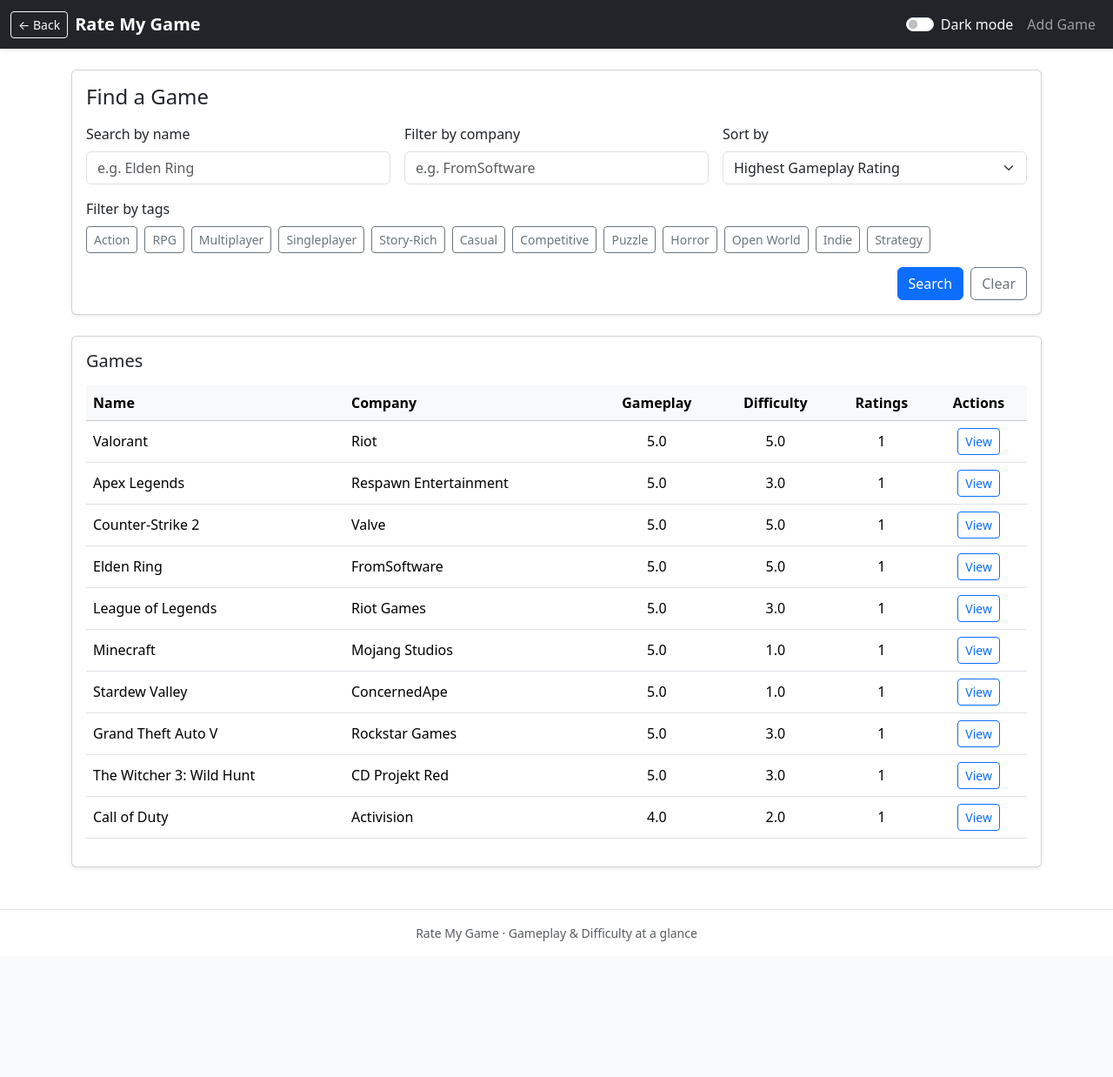
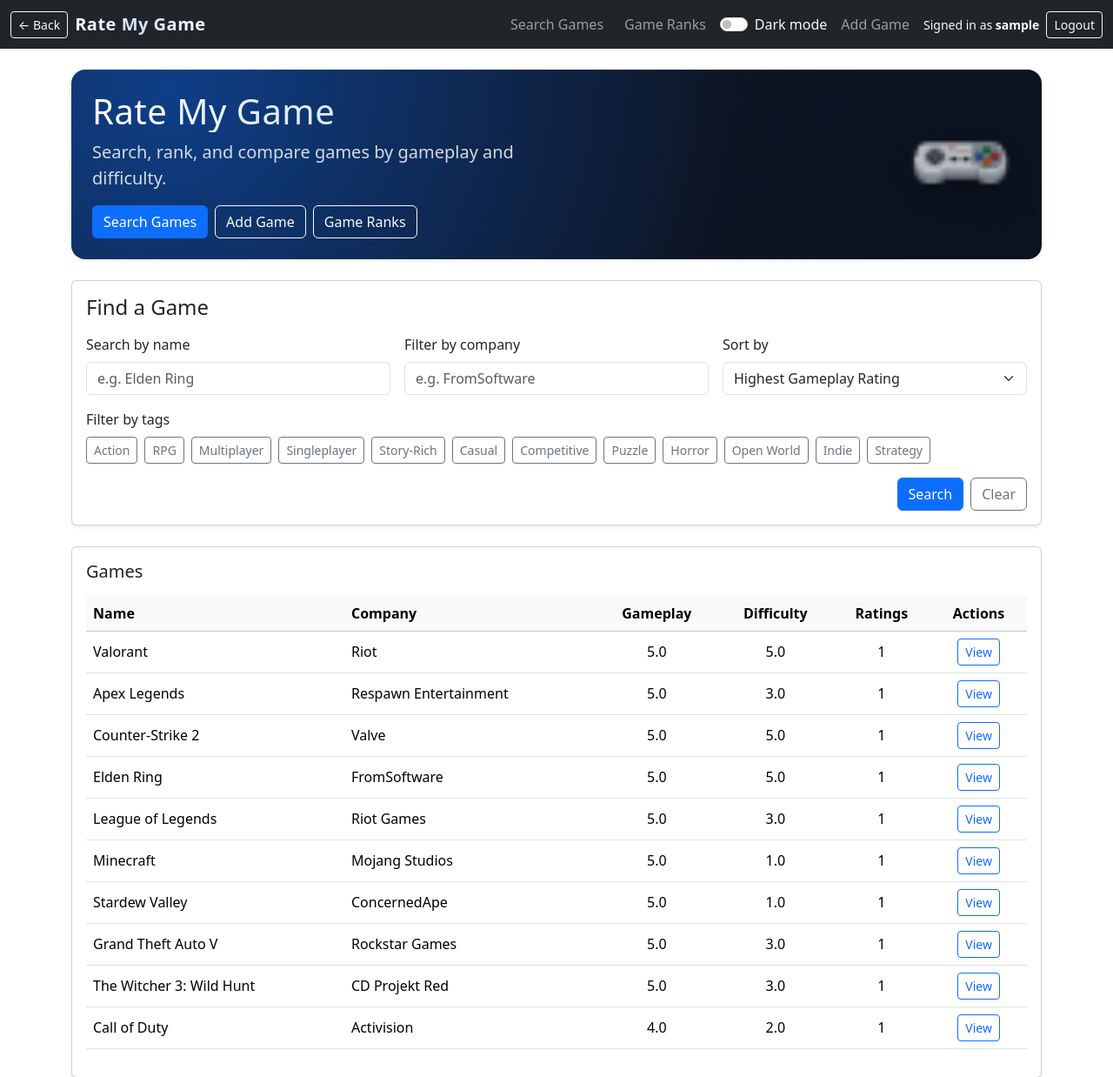
Before and after one commit to shanspal/Agile-Development-Project, a Flask app: page / in a window 1280 px wide. Shown: the top 1238 px of the page at 87% size. Before the commit the page ends 1082 px from the top, so only its background shows below. Run offline with Flask 3, Linux system fonts and the light colour scheme; a user stored in the database is signed in; tables that the repository leaves empty hold one stand-in row (values such as "Sample post"); parts of the project's set-up code (start-up, migrations or seed data) failed here and were passed over.

Commit message:
Fix app startup homepage and ranks styling

```diff
--- a/rate_my_game/__init__.py
+++ b/rate_my_game/__init__.py
@@ -8,7 +8,7 @@
     app.config["SQLALCHEMY_TRACK_MODIFICATIONS"] = False
     app.config["SECRET_KEY"] = "dev-secret-key"
 
-    if test_config is None:
+    if test_config is not None:
         app.config.update(test_config)
 
     db.init_app(app)
--- a/rate_my_game/models.py
+++ b/rate_my_game/models.py
@@ -60,3 +60,11 @@
     game_id = db.Column(db.Integer, db.ForeignKey("games.id"), nullable=False)
     tag_name = db.Column(db.String(50), nullable=False)
     count = db.Column(db.Integer, default=0, nullable=False)
+
+class User(db.Model):
+    __tablename__ = "users"
+
+    id = db.Column(db.Integer, primary_key=True)
+    username = db.Column(db.String(80), nullable=False, unique=True)
+    email = db.Column(db.String(255), nullable=False, unique=True)
+    password_hash = db.Column(db.String(255), nullable=False)
--- a/rate_my_game/static/css/style.css
+++ b/rate_my_game/static/css/style.css
@@ -5,6 +5,49 @@
     BlinkMacSystemFont,
     "Segoe UI",
     sans-serif;
+}
+
+html[data-bs-theme="dark"] {
+  --bs-body-bg: #161616;
+  --bs-secondary-bg: #171a21;
+}
+
+.brand-title {
+  letter-spacing: 0.5px;
+  background: linear-gradient(90deg, #ffffff, #cfe0ff, #ffffff);
+  -webkit-background-clip: text;
+  background-clip: text;
+  color: transparent;
+}
+
+.rmg-hero {
+  border-radius: 1rem;
+  overflow: hidden;
+  background:
+    radial-gradient(
+      1200px circle at 10% 10%,
+      rgba(13, 110, 253, 0.45),
+      transparent 55%
+    ),
+    linear-gradient(135deg, #111827, #0b1220);
+  color: #fff;
+}
+
+.rmg-hero-inner {
+  padding: 1.5rem 1.5rem;
+}
+
+.rmg-hero-subtitle {
+  color: rgba(255, 255, 255, 0.82);
+  max-width: 48ch;
+}
+
+.rmg-hero-image {
+  width: 140px;
+  height: 140px;
+  object-fit: contain;
+  filter: drop-shadow(0 12px 26px rgba(0, 0, 0, 0.35));
+  opacity: 0.95;
 }
 
 /* Rating circles */
--- a/rate_my_game/templates/base.html
+++ b/rate_my_game/templates/base.html
@@ -35,7 +35,7 @@
             &larr; Back
           </button>
           <a class="navbar-brand fw-bold mb-0" href="{{ url_for('index') }}">
-            Rate My Game
+            <span class="brand-title">Rate My Game</span>
           </a>
         </div>
         <button
@@ -52,6 +52,12 @@
         <div class="collapse navbar-collapse" id="navbarNav">
           <ul class="navbar-nav ms-auto align-items-lg-center gap-lg-2">
             <li class="nav-item">
+              <a class="nav-link" href="{{ url_for('index') }}">Search Games</a>
+            </li>
+            <li class="nav-item">
+              <a class="nav-link" href="{{ url_for('ranks') }}">Game Ranks</a>
+            </li>
+            <li class="nav-item">
               <div class="form-check form-switch text-nowrap my-2 my-lg-0">
                 <input
                   class="form-check-input"
@@ -67,6 +73,22 @@
             <li class="nav-item">
               <a class="nav-link" href="{{ url_for('add_game') }}">Add Game</a>
             </li>
+            {% if session.get('user_id') %}
+            <li class="nav-item">
+              <span class="navbar-text text-light small text-nowrap">
+                Signed in as <span class="fw-semibold">{{ session.get('username') }}</span>
+              </span>
+            </li>
+            <li class="nav-item">
+              <form method="post" action="{{ url_for('logout') }}" class="d-inline">
+                <button class="btn btn-outline-light btn-sm" type="submit">Logout</button>
+              </form>
+            </li>
+            {% else %}
+            <li class="nav-item">
+              <a class="btn btn-outline-light btn-sm" href="{{ url_for('login') }}">Login</a>
+            </li>
+            {% endif %}
           </ul>
         </div>
       </div>
--- a/rate_my_game/templates/index.html
+++ b/rate_my_game/templates/index.html
@@ -1,5 +1,35 @@
-{% extends "base.html" %} {% block extra_head %} {% endblock %} {% block content%}
-<div class="card shadow-sm mb-4">
+{% extends "base.html" %} {% block extra_head %} {% endblock %} {% block
+content%}
+<section class="rmg-hero shadow-sm mb-4">
+  <div class="rmg-hero-inner">
+    <div class="row align-items-center g-3">
+      <div class="col-md-8">
+        <h1 class="display-6 mb-2 brand-title">Rate My Game</h1>
+        <p class="lead mb-3 rmg-hero-subtitle">
+          Search, rank, and compare games by gameplay and difficulty.
+        </p>
+        <div class="d-flex flex-wrap gap-2">
+          <a class="btn btn-primary" href="#search-card">Search Games</a>
+          <a class="btn btn-outline-light" href="{{ url_for('add_game') }}"
+            >Add Game</a
+          >
+          <a class="btn btn-outline-light" href="{{ url_for('ranks') }}"
+            >Game Ranks</a
+          >
+        </div>
+      </div>
+      <div class="col-md-4 text-md-end d-none d-md-block">
+        <img
+          src="{{ url_for('static', filename='images/controller.png') }}"
+          alt="Controller"
+          class="rmg-hero-image"
+        />
+      </div>
+    </div>
+  </div>
+</section>
+
+<div class="card shadow-sm mb-4" id="search-card">
   <div class="card-body">
     <h1 class="h4 mb-3">Find a Game</h1>
     <form id="search-form" class="row g-3">
```
Also changed, not shown: other parts of rate_my_game/static/css/style.css (+34 -19 lines), rate_my_game/static/js/ui.js (+0 -46 lines), instance/database.db.
